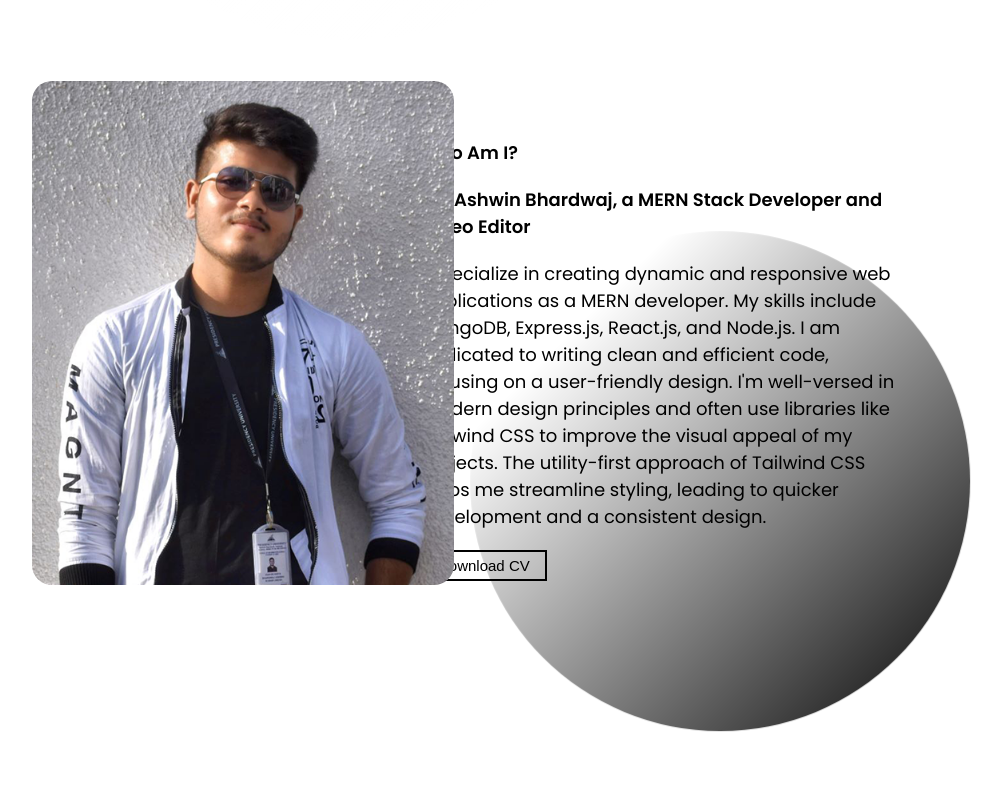
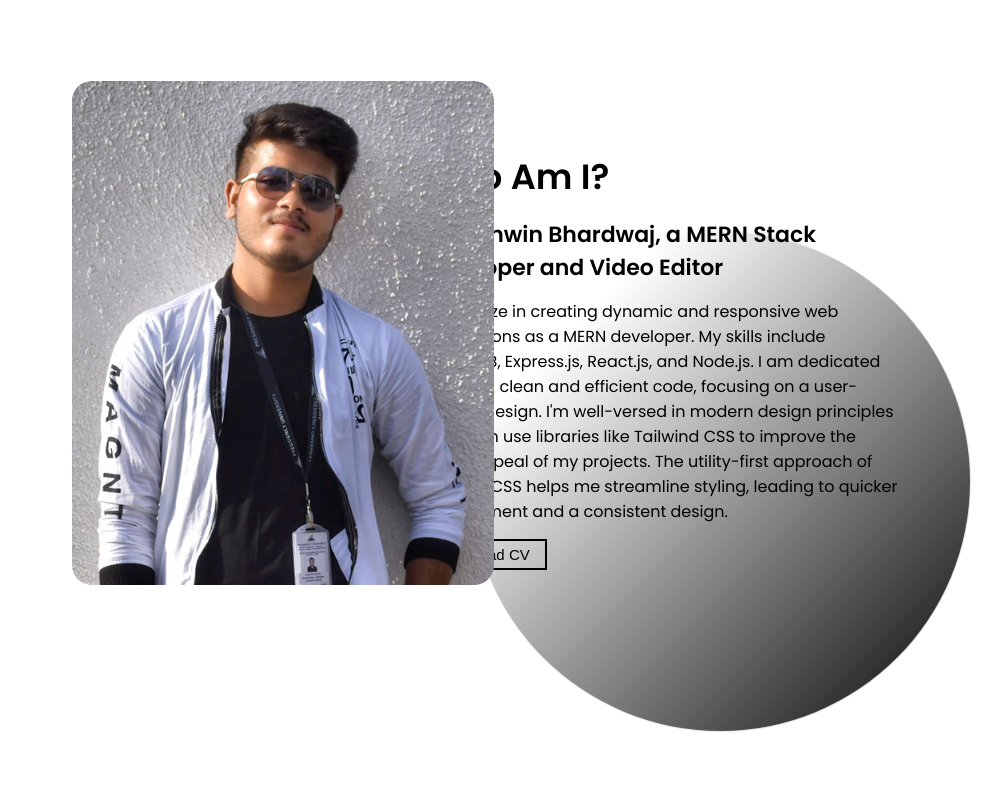
Before and after one commit to KenXD2001/my-portfolio-new, a React (Create React App) app: page / in a window 1280 px wide. Shown: the part 840-1640 px from the top of the page, without its empty margins (169-1171 px from the left). Built offline with nearby package versions, Linux system fonts and the light colour scheme.

Commit message:
Update Home.css

```diff
--- a/src/components/Home.css
+++ b/src/components/Home.css
@@ -15,6 +15,35 @@ body {
   font-family: "Poppins", sans-serif;
 }
 
+/* Custom scrollbar */
+::-webkit-scrollbar {
+  width: 10px;
+}
+
+::-webkit-scrollbar-track {
+  background: transparent;
+}
+
+::-webkit-scrollbar-thumb {
+  background: linear-gradient(to bottom, #f0f0f0, #666666);
+  border-radius: 15px;
+  border: 1px solid black;
+}
+
+::-webkit-scrollbar-thumb:hover {
+  background: #555;
+}
+
+.scrollbar-thumb {
+  position: absolute;
+  width: 10px;
+  height: 100px;
+  top: 0;
+  background: linear-gradient(to bottom, #f0f0f0, #666666);
+  border-radius: 15px;
+}
+
+/* Home 1 Section */
 .section-home {
   padding: 50px 50px 0 50px;
   background-color: black;
@@ -64,16 +93,16 @@ body {
 .typewriter {
   font-size: 50px;
   font-weight: bold;
-  overflow: hidden; /* Ensures the text appears within the container */
-  white-space: nowrap; /* Prevents wrapping */
+  overflow: hidden;
+  white-space: nowrap;
   animation: typewriter 5s steps(40) infinite;
 }
 
 .typewriter::after {
   content: "|"; /* Cursor */
-  animation: blinkCursor 0.7s infinite alternate; /* Blinking animation */
-  font-weight: 100; /* Adjust thickness */
-  font-size: larger; /* Adjust size */
+  animation: blinkCursor 0.7s infinite alternate;
+  font-weight: 100;
+  font-size: larger;
 }
 
 @keyframes typewriter {
@@ -198,7 +227,7 @@ body {
 
 .photo-container {
   position: absolute;
-  left: 200px;
+  left: 240px;
   top: 120px;
 }
 
@@ -216,10 +245,20 @@ body {
 .right-section h2,
 .right-section h3,
 .right-section p {
-  font-size: 18px;
-  margin-bottom: 20px;
+  margin-bottom: 15px;
 }
 
+.right-section h2 {
+  font-size: 35px;
+}
+
+.right-section h3 {
+  font-size: 22px;
+}
+
+.right-section p {
+  font-size: 16px;
+}
 /* Section 3 Skills */
 
 .section-skills {
@@ -449,6 +488,7 @@ body {
   margin-top: 40%;
   font-size: 25px;
   letter-spacing: 0px;
+  line-height: 0.8;
 }
 
 .project-info {
@@ -626,8 +666,9 @@ body {
 .contact-form {
   position: absolute;
   right: 150px;
-  border: 2px solid black;
+  border: 3px solid black;
   border-radius: 20px;
+  backdrop-filter: blur(2px);
 }
 
 .circle {
@@ -805,15 +846,12 @@ textarea.input {
 }
 
 .input:focus ~ label {
-  /* top: 0px; */
-  /* left: 23px; */
+  left: 23px;
   font-size: 14px;
   color: #2450ff;
 }
 
 .input:focus ~ .message-label {
-  /* top: -10px; */
-  /* left: 23px; */
   font-size: 14px;
   color: #2450ff;
 }
@@ -911,6 +949,6 @@ textarea.input {
   width: 200px;
   height: 200px;
   top: 100px;
-  right: 200px;
+  right: 100px;
   z-index: -1;
 }
```
